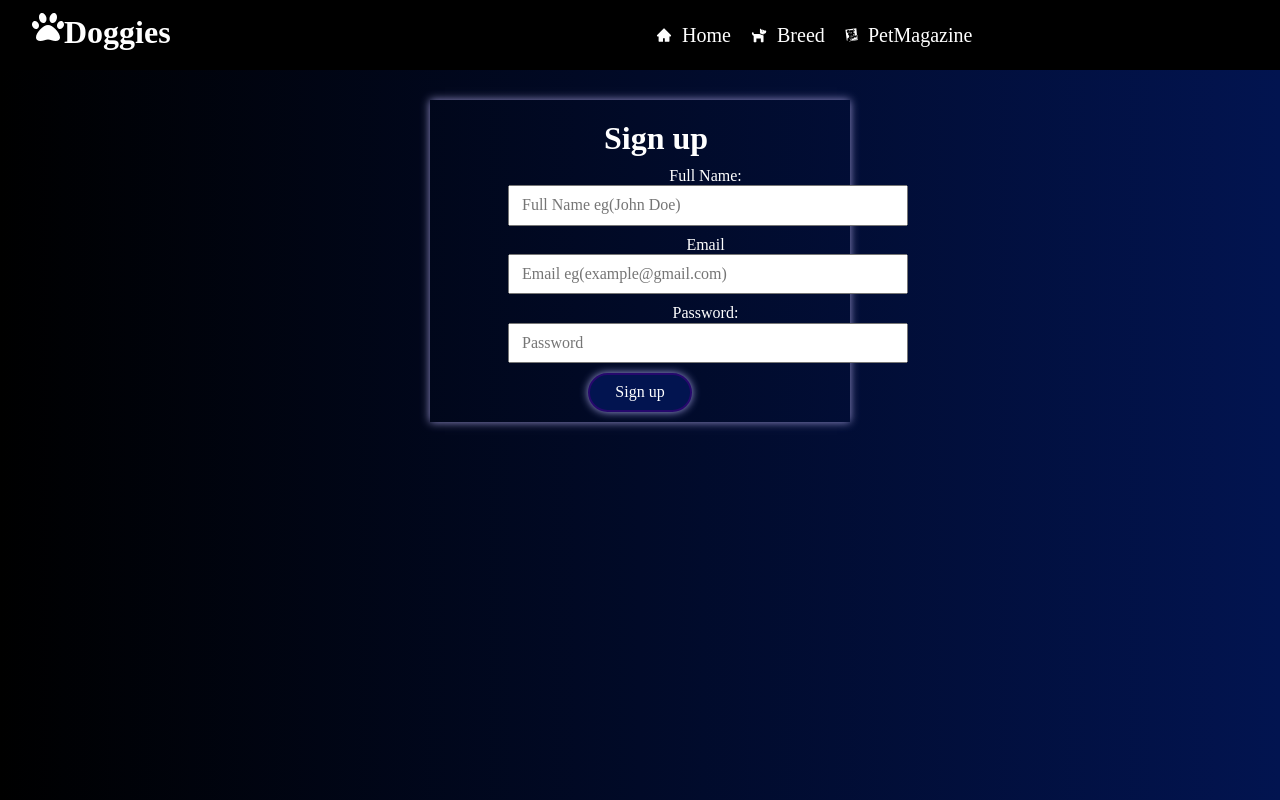
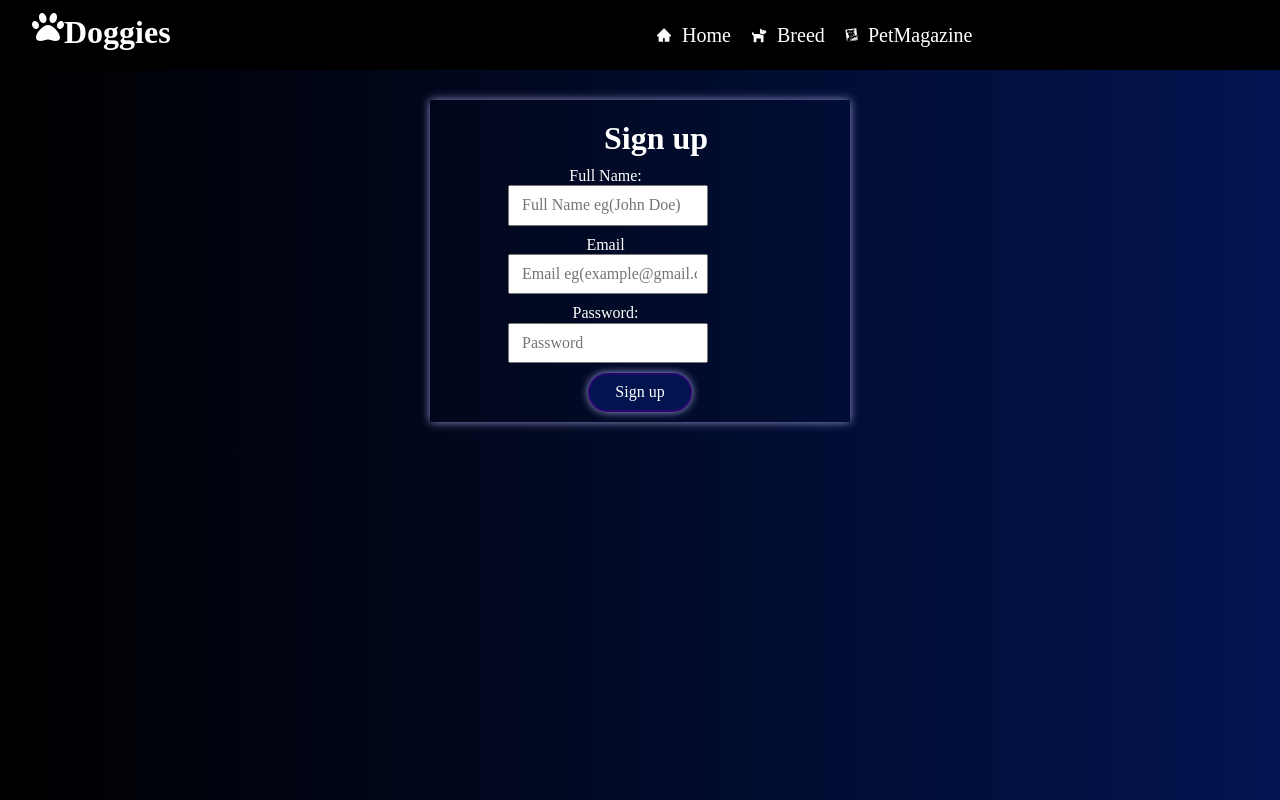
Before and after one commit to clairecharles/Doggies, a React (Create React App) app: page / in a window 1280 px wide. Built offline with nearby package versions, Linux system fonts and the light colour scheme; a web font is replaced by a local one.

Commit message:
initial commit

```diff
--- a/src/Pages/Login/Login.css
+++ b/src/Pages/Login/Login.css
@@ -73,13 +73,13 @@ input{
 
 .form-group{
 margin: 10px 0px;
-    width: 100%;
+    width: 50%;
     margin-left: 68px;
 }
 
 .special-form{
 margin: 10px 0px;
-    width: 100%;
+    width: 50%;
     margin-left: 68px;
 }
 
```
